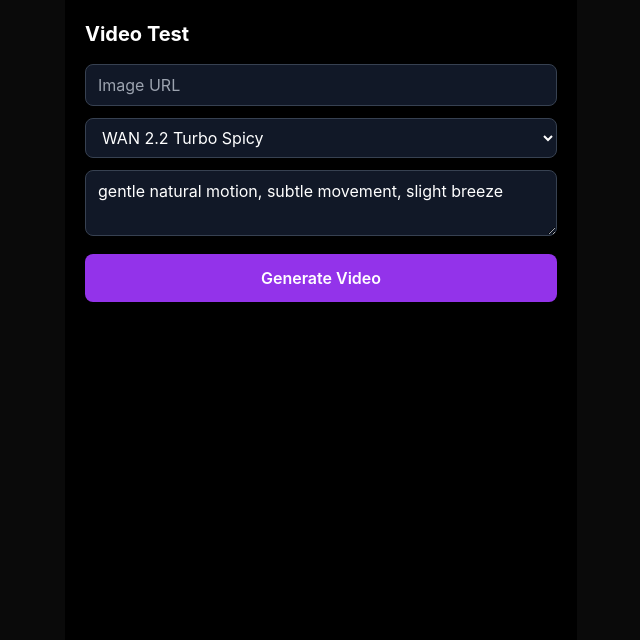
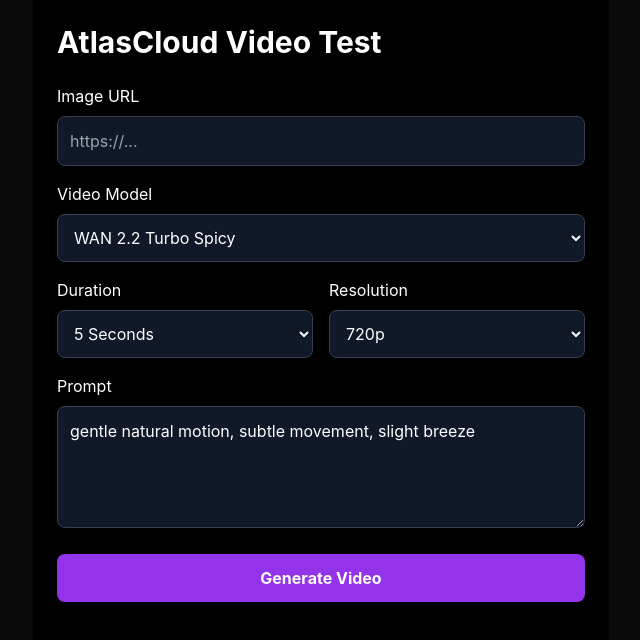
Before and after one commit to yrw2go-ui/Companion, a Next.js app: page /videotest in a window 1280 px wide. Shown: the top 640 px of the page, without its empty margins (319-959 px from the left). Built offline with nearby package versions, Linux system fonts and the light colour scheme.

Commit message:
Refactor Video Test component for clarity and structure

```diff
--- a/pages/videotest.js
+++ b/pages/videotest.js
@@ -1,3 +1,5 @@
+// pages/videotest.js
+
 import { useState } from 'react'
 
 const MODELS = [
@@ -14,7 +16,7 @@ const MODELS = [
     value: 'atlascloud/wan-2.2/image-to-video',
   },
   {
-    label: 'seedance-v1.5-pro',
+    label: 'Seedance v1.5 Pro',
     value: 'bytedance/seedance-v1.5-pro/image-to-video-spicy',
   },
 ]
@@ -24,15 +26,24 @@ export default function VideoTest() {
   const [prompt, setPrompt] = useState(
     'gentle natural motion, subtle movement, slight breeze'
   )
+
   const [model, setModel] = useState(MODELS[0].value)
+  const [duration, setDuration] = useState(5)
+  const [resolution, setResolution] = useState('720p')
+
+  const [loading, setLoading] = useState(false)
   const [videoUrl, setVideoUrl] = useState('')
   const [result, setResult] = useState('')
-  const [loading, setLoading] = useState(false)
 
-  const generate = async () => {
+  async function generate() {
+    if (!imageUrl) {
+      alert('Please enter an image URL')
+      return
+    }
+
     setLoading(true)
+    setVideoUrl('')
     setResult('')
-    setVideoUrl('')
 
     try {
       const res = await fetch('/api/generate-video', {
@@ -44,6 +55,8 @@ export default function VideoTest() {
           imageUrl,
           prompt,
           model,
+          duration,
+          resolution,
         }),
       })
 
@@ -55,27 +68,38 @@ export default function VideoTest() {
         setResult(JSON.stringify(data, null, 2))
       }
     } catch (err) {
-      setResult('Error: ' + err.message)
+      setResult(err.message)
     }
 
     setLoading(false)
   }
 
   return (
-    <div className="min-h-screen bg-black text-white p-5 max-w-lg mx-auto">
-      <h1 className="text-xl font-bold mb-4">Video Test</h1>
+    <div className="min-h-screen bg-black text-white max-w-xl mx-auto p-6">
+
+      <h1 className="text-3xl font-bold mb-6">
+        AtlasCloud Video Test
+      </h1>
+
+      <label className="block mb-2">
+        Image URL
+      </label>
 
       <input
         value={imageUrl}
         onChange={(e) => setImageUrl(e.target.value)}
-        placeholder="Image URL"
-        className="w-full bg-gray-900 border border-gray-700 rounded-lg px-3 py-2 mb-3"
+        placeholder="https://..."
+        className="w-full bg-gray-900 border border-gray-700 rounded-lg p-3 mb-4"
       />
+
+      <label className="block mb-2">
+        Video Model
+      </label>
 
       <select
         value={model}
         onChange={(e) => setModel(e.target.value)}
-        className="w-full bg-gray-900 border border-gray-700 rounded-lg px-3 py-2 mb-3"
+        className="w-full bg-gray-900 border border-gray-700 rounded-lg p-3 mb-4"
       >
         {MODELS.map((m) => (
           <option key={m.value} value={m.value}>
@@ -84,36 +108,88 @@ export default function VideoTest() {
         ))}
       </select>
 
+      <div className="grid grid-cols-2 gap-4 mb-4">
+
+        <div>
+          <label className="block mb-2">
+            Duration
+          </label>
+
+          <select
+            value={duration}
+            onChange={(e) => setDuration(Number(e.target.value))}
+            className="w-full bg-gray-900 border border-gray-700 rounded-lg p-3"
+          >
+            <option value={5}>5 Seconds</option>
+            <option value={10}>10 Seconds</option>
+            <option value={15}>15 Seconds</option>
+          </select>
+        </div>
+
+        <div>
+          <label className="block mb-2">
+            Resolution
+          </label>
+
+          <select
+            value={resolution}
+            onChange={(e) => setResolution(e.target.value)}
+            className="w-full bg-gray-900 border border-gray-700 rounded-lg p-3"
+          >
+            <option value="720p">720p</option>
+            <option value="1080p">1080p</option>
+          </select>
+        </div>
+
+      </div>
+
+      <label className="block mb-2">
+        Prompt
+      </label>
+
       <textarea
+        rows={4}
         value={prompt}
         onChange={(e) => setPrompt(e.target.value)}
-        rows={2}
-        className="w-full bg-gray-900 border border-gray-700 rounded-lg px-3 py-2 mb-3"
+        className="w-full bg-gray-900 border border-gray-700 rounded-lg p-3 mb-5"
       />
 
       <button
         onClick={generate}
         disabled={loading}
-        className="w-full bg-purple-600 hover:bg-purple-700 disabled:bg-gray-700 rounded-lg py-3 font-semibold mb-4"
+        className="w-full bg-purple-600 hover:bg-purple-700 rounded-lg py-3 font-bold"
       >
-        {loading ? 'Generating...' : 'Generate Video'}
+        {loading ? 'Generating Video...' : 'Generate Video'}
       </button>
 
       {videoUrl && (
+        <>
+          <h2 className="text-xl font-semibold mt-8 mb-3">
+            Result
+          </h2>
+
           <video
             controls
             autoPlay
             loop
             src={videoUrl}
-          className="w-full rounded-lg mb-4"
+            className="w-full rounded-lg"
           />
+        </>
       )}
 
       {result && (
-        <pre className="bg-gray-900 border border-gray-700 rounded-lg p-3 text-xs whitespace-pre-wrap break-all">
+        <>
+          <h2 className="text-xl font-semibold mt-8 mb-3">
+            Response
+          </h2>
+
+          <pre className="bg-gray-900 border border-gray-700 rounded-lg p-4 text-xs whitespace-pre-wrap break-all">
             {result}
           </pre>
+        </>
       )}
+
     </div>
   )
 }
```
Lines whose indentation alone changed are shown as unchanged.
